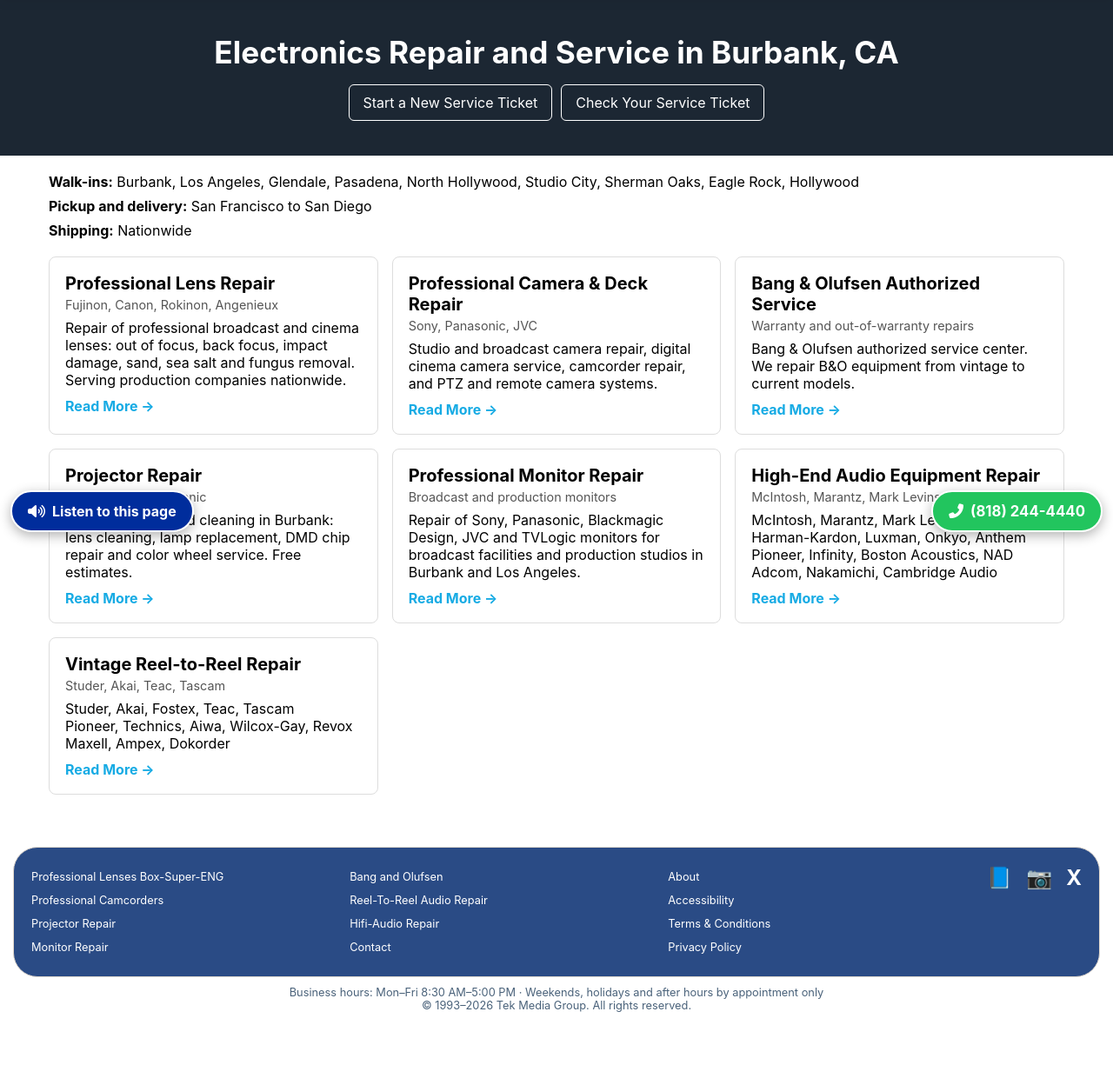
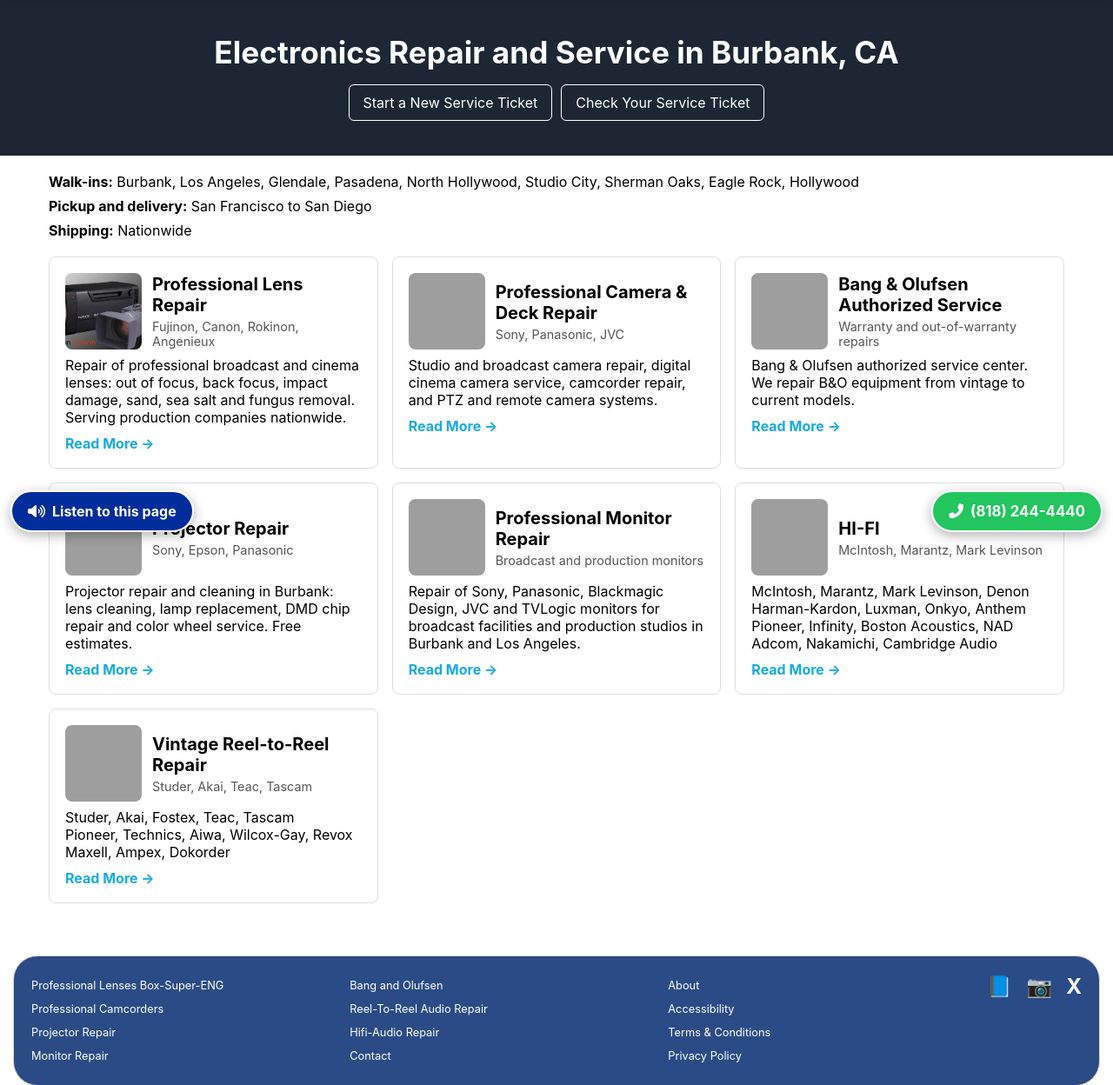
Before and after one commit to asefayan-code/TekMG, a Flask app: page / in a window 1280 px wide. Shown: the part 176-1424 px from the top of the page at 87% size. Before the commit the page ends 1340 px from the top, so only its background shows below. Run offline with Flask 3, Linux system fonts and the light colour scheme; grey boxes are pictures that could not be loaded.

Commit message:
Rename high-end audio card to HI-FI; add small image slot to each equipment card
Co-Authored-By: Claude Sonnet 5.5 <noreply@anthropic.com>
Claude-Session: https://claude.ai/code/session_01BXEwmgWNDY62LNVBSXaepN

```diff
--- a/templates/home.html
+++ b/templates/home.html
@@ -21,8 +21,10 @@
 .home-areas li{margin:8px 0}
 .home-cards{max-width:1200px;margin:0 auto;padding:0 16px;display:grid;grid-template-columns:1fr;gap:16px}
 .home-card{background:#fff;border:1px solid #ddd;border-radius:8px;padding:18px}
+.card-head{display:flex;align-items:center;gap:12px;margin-bottom:8px}
+.card-img{width:88px;height:88px;object-fit:cover;border-radius:8px;flex:none;background:#eef3f8}
 .home-card h2{font-size:1.25rem;margin:0 0 4px}
-.home-card small{display:block;color:#555;font-size:.9rem;margin-bottom:8px}
+.home-card small{display:block;color:#555;font-size:.9rem}
 .home-card p{margin:0 0 10px}
 .home-card ul{list-style:none;margin:0 0 10px;padding:0}
 .home-card .more{color:#17ABE4;font-weight:700;text-decoration:none}
@@ -53,43 +55,61 @@
 <div class="home-cards">
 
   <div class="home-card">
-    <h2>Professional Lens Repair</h2>
-    <small>Fujinon, Canon, Rokinon, Angenieux</small>
+    <div class="card-head">
+      <img class="card-img" src="/images/lens/professional-camera-lens-repair.jpg" alt="" width="88" height="88" loading="lazy" onerror="this.style.display='none'">
+      <div><h2>Professional Lens Repair</h2>
+      <small>Fujinon, Canon, Rokinon, Angenieux</small></div>
+    </div>
     <p>Repair of professional broadcast and cinema lenses: out of focus, back focus, impact damage, sand, sea salt and fungus removal. Serving production companies nationwide.</p>
     <a class="more" href="/lens-repair">Read More &rarr;</a>
   </div>
 
   <div class="home-card">
-    <h2>Professional Camera &amp; Deck Repair</h2>
-    <small>Sony, Panasonic, JVC</small>
+    <div class="card-head">
+      <img class="card-img" src="/images/cards/camera.jpg" alt="" width="88" height="88" loading="lazy" onerror="this.style.display='none'">
+      <div><h2>Professional Camera &amp; Deck Repair</h2>
+      <small>Sony, Panasonic, JVC</small></div>
+    </div>
     <p>Studio and broadcast camera repair, digital cinema camera service, camcorder repair, and PTZ and remote camera systems.</p>
     <a class="more" href="/camcorder-camera-and-deck-repair">Read More &rarr;</a>
   </div>
 
   <div class="home-card">
-    <h2>Bang &amp; Olufsen Authorized Service</h2>
-    <small>Warranty and out-of-warranty repairs</small>
+    <div class="card-head">
+      <img class="card-img" src="/images/cards/bang-olufsen.jpg" alt="" width="88" height="88" loading="lazy" onerror="this.style.display='none'">
+      <div><h2>Bang &amp; Olufsen Authorized Service</h2>
+      <small>Warranty and out-of-warranty repairs</small></div>
+    </div>
     <p>Bang &amp; Olufsen authorized service center. We repair B&amp;O equipment from vintage to current models.</p>
     <a class="more" href="/bang-olufsen">Read More &rarr;</a>
   </div>
 
   <div class="home-card">
-    <h2>Projector Repair</h2>
-    <small>Sony, Epson, Panasonic</small>
+    <div class="card-head">
+      <img class="card-img" src="/images/cards/projector.jpg" alt="" width="88" height="88" loading="lazy" onerror="this.style.display='none'">
+      <div><h2>Projector Repair</h2>
+      <small>Sony, Epson, Panasonic</small></div>
+    </div>
     <p>Projector repair and cleaning in Burbank: lens cleaning, lamp replacement, DMD chip repair and color wheel service. Free estimates.</p>
     <a class="more" href="/projector-repair">Read More &rarr;</a>
   </div>
 
   <div class="home-card">
-    <h2>Professional Monitor Repair</h2>
-    <small>Broadcast and production monitors</small>
+    <div class="card-head">
+      <img class="card-img" src="/images/cards/monitor.jpg" alt="" width="88" height="88" loading="lazy" onerror="this.style.display='none'">
+      <div><h2>Professional Monitor Repair</h2>
+      <small>Broadcast and production monitors</small></div>
+    </div>
     <p>Repair of Sony, Panasonic, Blackmagic Design, JVC and TVLogic monitors for broadcast facilities and production studios in Burbank and Los Angeles.</p>
     <a class="more" href="/monitor-repair">Read More &rarr;</a>
   </div>
 
   <div class="home-card">
-    <h2>High-End Audio Equipment Repair</h2>
-    <small>McIntosh, Marantz, Mark Levinson</small>
+    <div class="card-head">
+      <img class="card-img" src="/images/cards/hifi.jpg" alt="" width="88" height="88" loading="lazy" onerror="this.style.display='none'">
+      <div><h2>HI-FI</h2>
+      <small>McIntosh, Marantz, Mark Levinson</small></div>
+    </div>
     <ul>
       <li>McIntosh, Marantz, Mark Levinson, Denon</li>
       <li>Harman-Kardon, Luxman, Onkyo, Anthem</li>
@@ -100,8 +120,11 @@
   </div>
 
   <div class="home-card">
-    <h2>Vintage Reel-to-Reel Repair</h2>
-    <small>Studer, Akai, Teac, Tascam</small>
+    <div class="card-head">
+      <img class="card-img" src="/images/cards/reel-to-reel.jpg" alt="" width="88" height="88" loading="lazy" onerror="this.style.display='none'">
+      <div><h2>Vintage Reel-to-Reel Repair</h2>
+      <small>Studer, Akai, Teac, Tascam</small></div>
+    </div>
     <ul>
       <li>Studer, Akai, Fostex, Teac, Tascam</li>
       <li>Pioneer, Technics, Aiwa, Wilcox-Gay, Revox</li>
```
Also changed, not shown: 1 other file.
